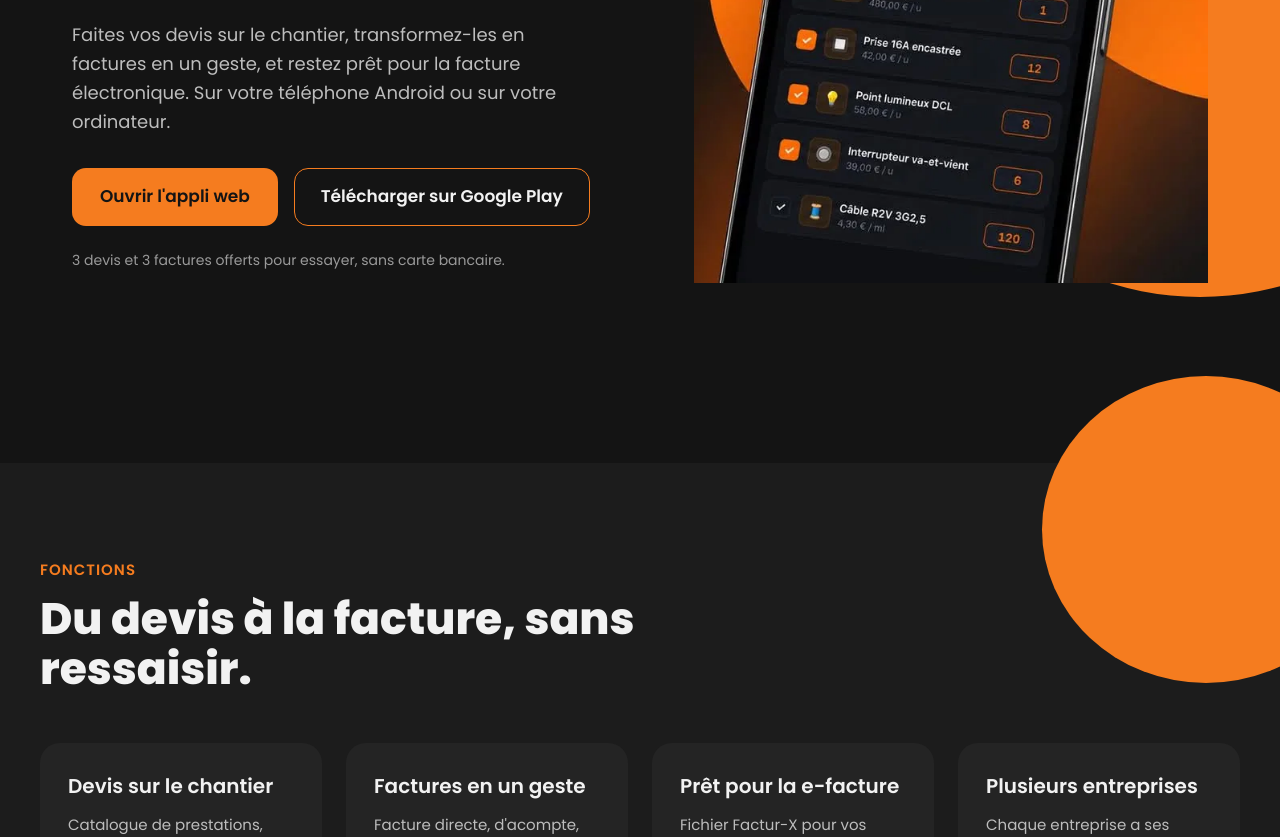
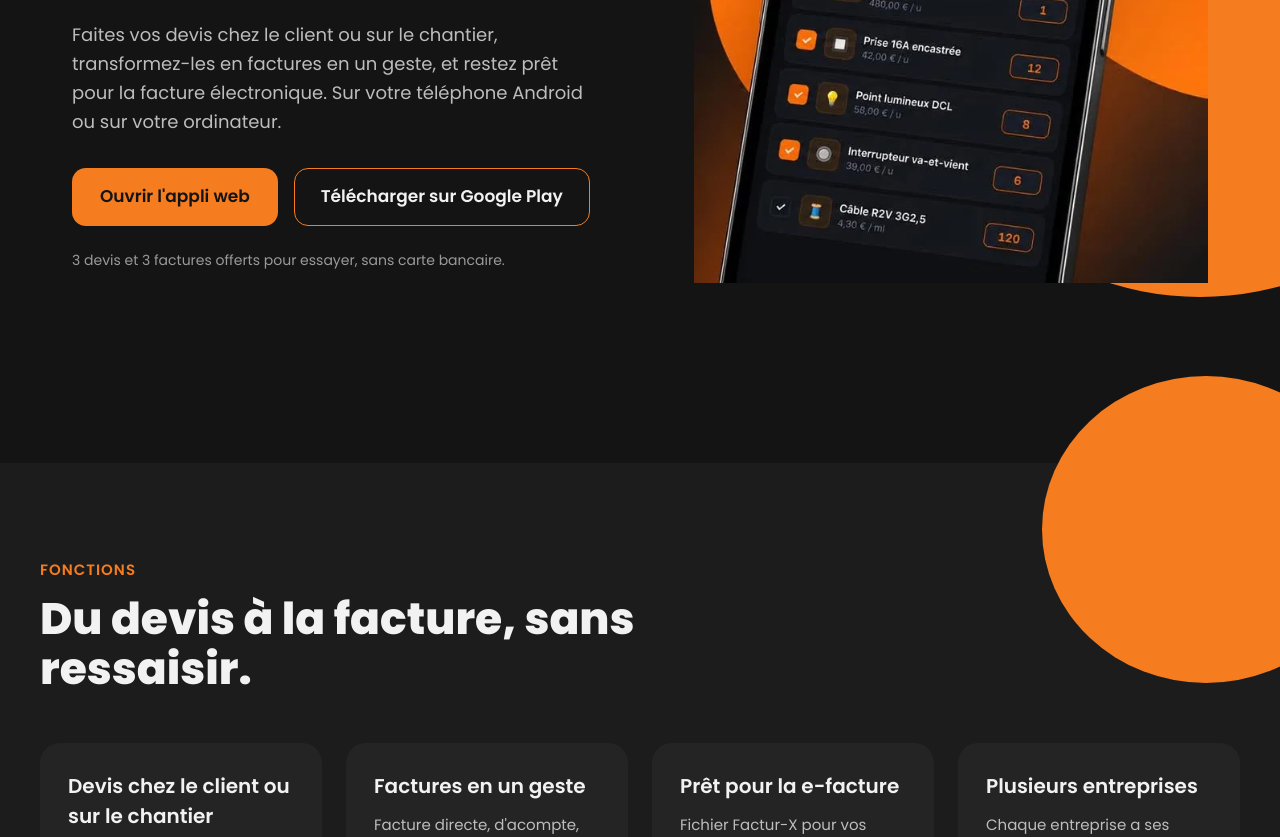
Before and after one commit to nabs213/batidevis-legal, a plain HTML site: page site/index.html in a window 1280 px wide. Shown: the part 395-1232 px from the top of the page. Drawn offline with Linux system fonts and the light colour scheme.

Commit message:
Accueil : devis chez le client ou sur le chantier

```diff
--- a/site/index.html
+++ b/site/index.html
@@ -4,7 +4,7 @@
 <meta charset="utf-8">
 <meta name="viewport" content="width=device-width, initial-scale=1">
 <title>2vis Go — devis et factures</title>
-<meta name="description" content="Devis et factures pour toutes les entreprises, sur Android et sur ordinateur : devis sur le chantier, facture en un geste, prêt pour la facture électronique.">
+<meta name="description" content="Devis et factures pour toutes les entreprises, sur Android et sur ordinateur : devis chez le client ou sur le chantier, facture en un geste, prêt pour la facture électronique.">
 <meta name="theme-color" content="#141414">
 <link rel="canonical" href="https://www.2visgo.fr/">
 <link rel="icon" href="/favicon.png" type="image/png">
@@ -17,7 +17,7 @@
 <meta property="og:locale" content="fr_FR">
 <meta property="og:url" content="https://www.2visgo.fr/">
 <meta property="og:title" content="2vis Go — devis et factures">
-<meta property="og:description" content="Devis et factures pour toutes les entreprises, sur Android et sur ordinateur : devis sur le chantier, facture en un geste, prêt pour la facture électronique.">
+<meta property="og:description" content="Devis et factures pour toutes les entreprises, sur Android et sur ordinateur : devis chez le client ou sur le chantier, facture en un geste, prêt pour la facture électronique.">
 <meta property="og:image" content="https://www.2visgo.fr/images/banniere-facebook.png">
 <meta property="og:image:type" content="image/png">
 <meta property="og:image:width" content="1800">
@@ -50,7 +50,7 @@
       <h1>2vis <span class="orange">Go</span></h1>
     </div>
     <p class="accroche">Devis &amp; factures — toutes entreprises</p>
-    <p class="presentation">Faites vos devis sur le chantier, transformez-les en factures en un geste, et restez prêt pour la facture électronique. Sur votre téléphone Android ou sur votre ordinateur.</p>
+    <p class="presentation">Faites vos devis chez le client ou sur le chantier, transformez-les en factures en un geste, et restez prêt pour la facture électronique. Sur votre téléphone Android ou sur votre ordinateur.</p>
     <div class="actions">
       <a class="bouton bouton-plein" href="https://app.2visgo.fr">Ouvrir l'appli web</a>
       <a class="bouton bouton-contour" href="https://play.google.com/store/apps/details?id=com.nabilitim.batidevis">Télécharger sur Google Play</a>
@@ -70,7 +70,7 @@
     </div>
     <div class="grille grille-fonctions">
       <div class="carte">
-        <h3>Devis sur le chantier</h3>
+        <h3>Devis chez le client ou sur le chantier</h3>
         <p>Catalogue de prestations, quantités, TVA par ligne, recherche du client par son SIREN. Avenants pour les travaux en plus ou en moins.</p>
       </div>
       <div class="carte">
```
